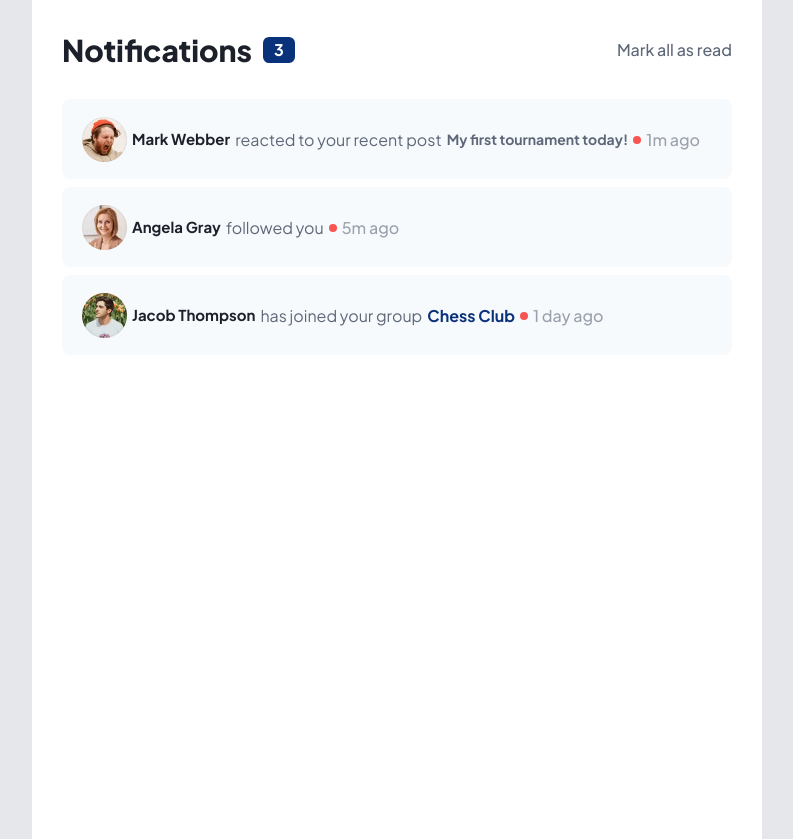
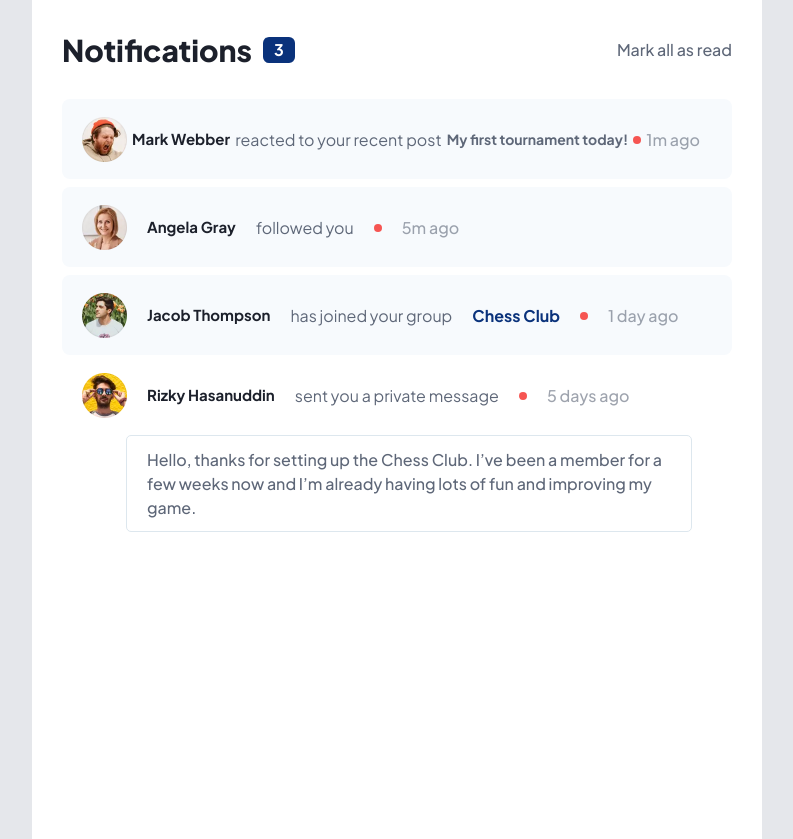
Before and after one commit to BYCODDE/React-notifications-page, a React (Vite) app: page / in a window 1280 px wide. Shown: the whole page, without its empty margins (243-1036 px from the left). Built offline with nearby package versions, Linux system fonts and the light colour scheme.

Commit message:
new commit!

```diff
--- a/src/App.jsx
+++ b/src/App.jsx
@@ -2,11 +2,13 @@ import "./App.css";
 // import "./fix.css"
 import Header from "./components/Header/Header";
 import Marked from "./components/Header/markedComments/Marked";
+import Unmarked from "./components/unmarkedComments/Unmarked";
 function App() {
   return (
     <main className="w-[730px] bg-white h-[839px] pt-[32px] pb-[17px] pl-[30px] pr-[30px]">
       <Header></Header>
       <Marked></Marked>
+      <Unmarked></Unmarked>
     </main>
   );
 }
--- a/src/components/Header/markedComments/Marked.jsx
+++ b/src/components/Header/markedComments/Marked.jsx
@@ -17,7 +17,7 @@ export default function Marked() {
         <div className="w-[8px] h-[8px] bg-red-2 rounded "></div>
         <span className="font-medium opacity-60 grey-blue">1m ago </span>
       </div>
-      <div className="my-[8px] gap-[5px]  flex justify-start items-center rounded-[8px] bg-snow pt-[18px] pb-[17px] pl-[20px] pr-[32px]">
+      <div className="my-[8px] gap-[20px]  flex justify-start items-center rounded-[8px] bg-snow pt-[18px] pb-[17px] pl-[20px] pr-[32px]">
         <img src={img2} className="w-[45px] h-[45px]"></img>
         <span className="text-very-dark-grey-blue text-[15px] font-bold  custom-font-style">
           Angela Gray
@@ -25,7 +25,7 @@ export default function Marked() {
         followed you <div className="w-[8px] h-[8px] bg-red-2 rounded "></div>
         <span className="font-medium opacity-60	grey-blue">5m ago </span>
       </div>
-      <div className="gap-[5px]  flex justify-start items-center rounded-[8px] bg-snow pt-[18px] pb-[17px] pl-[20px] pr-[32px]">
+      <div className="gap-[20px]  flex justify-start items-center rounded-[8px] bg-snow pt-[18px] pb-[17px] pl-[20px] pr-[32px]">
         <img src={img3} className="w-[45px] h-[45px]"></img>
         <span className="text-very-dark-grey-blue text-[15px] font-bold  custom-font-style">
           Jacob Thompson
--- /dev/null
+++ b/src/components/unmarkedComments/Unmarked.jsx
@@ -0,0 +1,21 @@
+import img4 from "/images/avatar-rizky-hasanuddin.webp";
+
+export default function Unmarked() {
+  return (
+    <section className="">
+      <div className="gap-[20px]  flex justify-start items-center rounded-[8px] bg-white pt-[18px] pb-[17px] pl-[20px] pr-[32px]">
+        <img src={img4} className="w-[45px] h-[45px]"></img>
+        <span className="text-very-dark-grey-blue text-[15px] font-bold  custom-font-style">
+          Rizky Hasanuddin
+        </span>{" "}
+        sent you a private message
+        <div className="w-[8px] h-[8px] bg-red-2 rounded "></div>
+        <span className="font-medium opacity-60	grey-blue"> 5 days ago </span>
+      </div>
+      <div className="ml-[4rem] font-medium  px-[20px] py-[20px] pt-[12px] text-[16px] w-[566px] h-[97px] border border-solid border-very-light-grey-blue bg-white rounded-[5px]">
+        Hello, thanks for setting up the Chess Club. I’ve been a member for a
+        few weeks now and I’m already having lots of fun and improving my game.
+      </div>
+    </section>
+  );
+}
```
